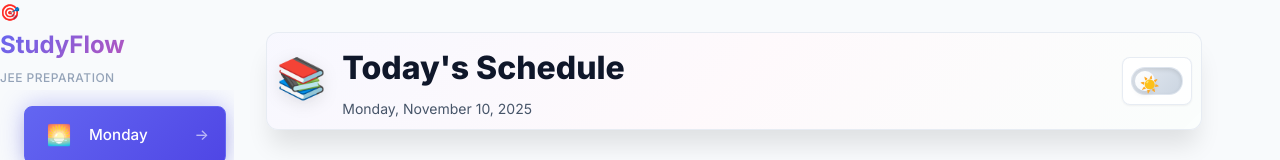
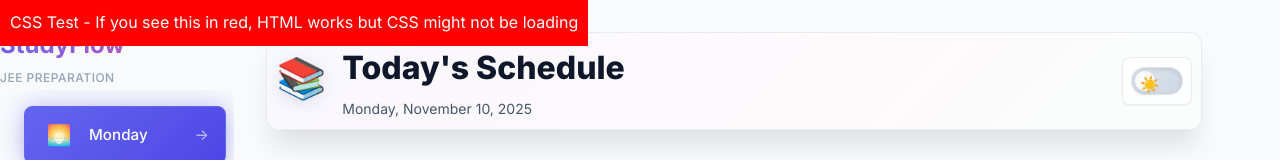
Before and after one commit to Sayanthegamer/dassayan, an Electron app: page index.html in a window 1280 px wide. Shown: the top 160 px of the page. Drawn offline with Linux system fonts and the light colour scheme.

Commit message:
Add CSS test banner to index.html
Added a fixed red banner to test CSS loading.

```diff
--- a/index.html
+++ b/index.html
@@ -14,6 +14,9 @@
   <link href="https://fonts.googleapis.com/css2?family=Noto+Sans+Bengali:wght@400;600;700&display=swap" rel="stylesheet">
 </head>
 <body>
+  <div style="position: fixed; top: 0; left: 0; background: red; color: white; padding: 10px; z-index: 9999;">
+    CSS Test - If you see this in red, HTML works but CSS might not be loading
+  </div>
   <div class="sidebar">
     <div class="sidebar-header">
       <div class="logo-section">
```
